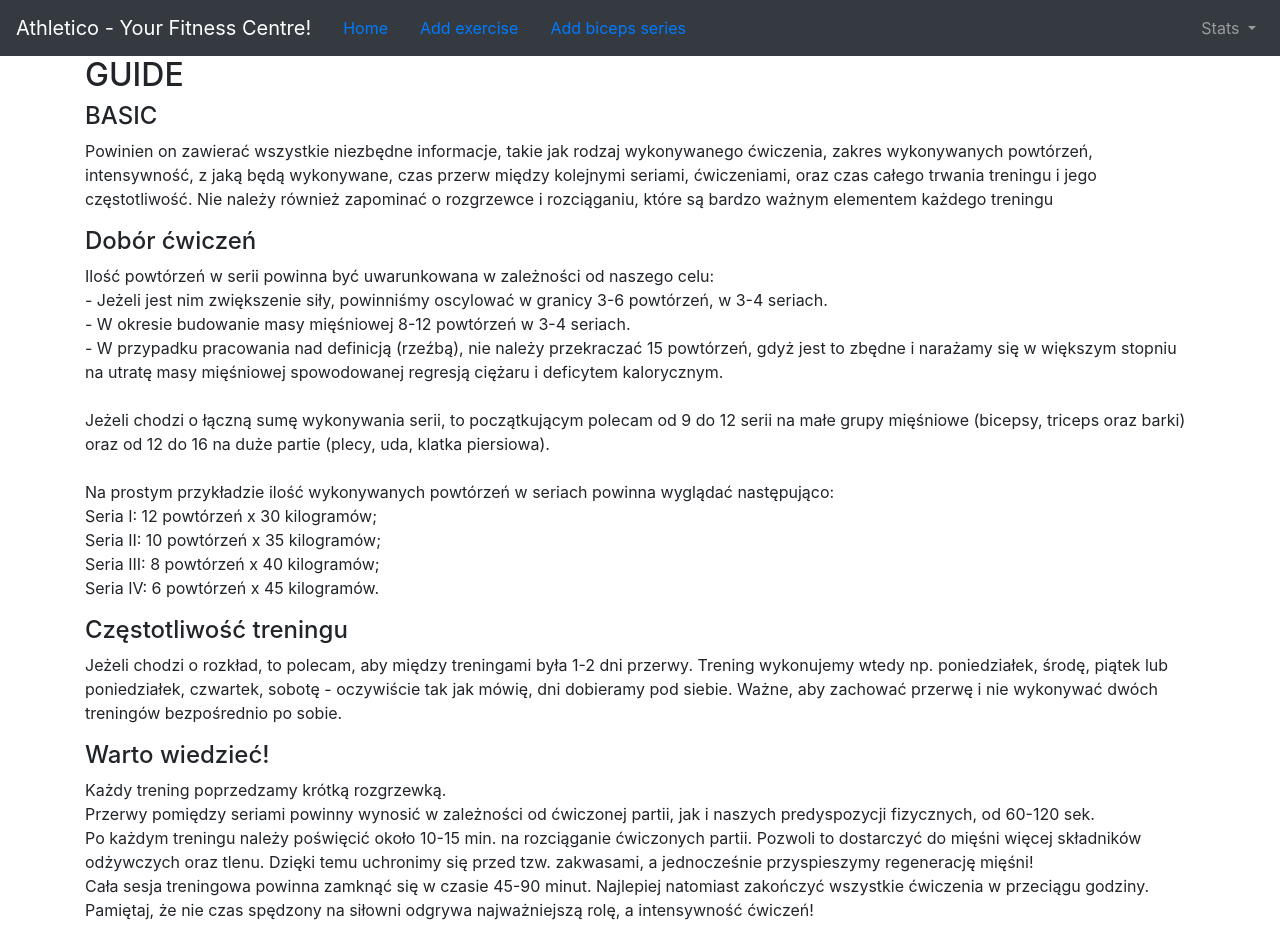
After one commit to Oskarovsky/Athletico, a Django app: page /notes/ in a window 1280 px wide. The commit adds this page. Run offline with Django 3.2, Linux system fonts and the light colour scheme; some libraries are stand-ins or nearby versions.

Commit message:
notes guide

```diff
--- a/athletico/urls.py
+++ b/athletico/urls.py
@@ -41,6 +41,11 @@ urlpatterns = [
         views.UpdateExerciseView.update_exercise,
         name='update_exercise'
     ),
+    path(
+        'notes/',
+        views.NotesView.show_notes,
+        name='show_notes'
+    ),
     path('stats/<str:exercise_type>/', views.show_stats, name='show_stats'),
     path('ajax/send-message/', send_message, name='send_message'),
     path('ajax/make-as-read/', make_as_read, name='make_as_read')
--- a/athletico/views.py
+++ b/athletico/views.py
@@ -506,16 +506,24 @@ class UpdateExerciseView(FormView):
 
     def update_exercise(request, exercise_date, exercise_type):
         global ex_db
+        exercise_doc = firestore_db.collection(u'exercise') \
+            .document(exercise_date) \
+            .collection('ex_type') \
+            .document(exercise_type)
+        ex_db = exercise_doc.get().to_dict()
         if request.method == "POST":
             form = ExerciseForm(request.POST)
+            if form.is_valid():
+                exercise = form.save(commit=False)
+                exercise_doc.update({u'date': exercise.date,
+                                     u'repetitions': exercise.repetitions,
+                                     u'type': exercise.exercise_type,
+                                     u'weight': exercise.weight,
+                                     u'duration': exercise.duration,
+                                     u'handle': exercise.handle_type,
+                                     })
         else:
-            exercise = firestore_db.collection(u'exercise')\
-                .document(exercise_date)\
-                .collection('ex_type')\
-                .document(exercise_type)
-                # .where(u'type', u'==', exercise_type)
-            ex_db = exercise.get().to_dict()
-            print(f"EXERCISE -> {exercise.get().to_dict()}")
+            print(f"EXERCISE -> {exercise_doc.get().to_dict()}")
             form = ExerciseForm(initial={'date': u'{}'.format(ex_db['date']),
                                          'repetitions': u'{}'.format(ex_db['repetitions']),
                                          'exercise_type': u'{}'.format(ex_db['type']),
@@ -524,3 +532,11 @@ class UpdateExerciseView(FormView):
                                          'handle_type': u'{}'.format(ex_db['handle'])})
         return render(request, UpdateExerciseView.template_name, {'form': form,
                                                                   'exercise': ex_db})
+
+
+class NotesView(FormView):
+    template_name = 'notes.html'
+    success_url = '/'
+
+    def show_notes(request):
+        return render(request, NotesView.template_name)
--- /dev/null
+++ b/templates/notes.html
@@ -0,0 +1,59 @@
+{% extends "base.html" %}
+
+{% block page_content %}
+
+    <div class="container">
+        <h2>GUIDE</h2>
+        <article>
+          <h4>BASIC</h4>
+          <p>
+              Powinien on zawierać wszystkie niezbędne informacje, takie jak rodzaj wykonywanego ćwiczenia,
+              zakres wykonywanych powtórzeń, intensywność, z jaką będą wykonywane, czas przerw między kolejnymi seriami,
+              ćwiczeniami, oraz czas całego trwania treningu i jego częstotliwość.
+              Nie należy również zapominać o rozgrzewce i rozciąganiu, które są bardzo ważnym elementem każdego treningu
+          </p>
+        </article>
+
+        <article>
+          <h4>Dobór ćwiczeń</h4>
+          <p>
+              Ilość powtórzeń w serii powinna być uwarunkowana w zależności od naszego celu: <br/>
+              - Jeżeli jest nim zwiększenie siły, powinniśmy oscylować w granicy 3-6 powtórzeń, w 3-4 seriach. <br/>
+              - W okresie budowanie masy mięśniowej 8-12 powtórzeń w 3-4 seriach. <br/>
+              - W przypadku pracowania nad definicją (rzeźbą), nie należy przekraczać 15 powtórzeń, gdyż jest to zbędne
+              i narażamy się w większym stopniu na utratę masy mięśniowej spowodowanej regresją ciężaru i deficytem kalorycznym. <br/>  <br/>
+
+              Jeżeli chodzi o łączną sumę wykonywania serii, to początkującym polecam od 9 do 12 serii na małe grupy mięśniowe (bicepsy, triceps oraz barki) oraz od 12 do 16 na duże partie (plecy, uda, klatka piersiowa).
+              <br/> <br/>
+
+            Na prostym przykładzie ilość wykonywanych powtórzeń w seriach powinna wyglądać następująco:  <br/>
+            Seria I: 12 powtórzeń x 30 kilogramów;  <br/>
+            Seria II: 10 powtórzeń x 35 kilogramów;  <br/>
+            Seria III: 8 powtórzeń x 40 kilogramów;  <br/>
+            Seria IV: 6 powtórzeń x 45 kilogramów.  <br/>
+          </p>
+        </article>
+
+        <article>
+          <h4>Częstotliwość treningu</h4>
+          <p>
+              Jeżeli chodzi o rozkład, to polecam, aby między treningami była 1-2 dni przerwy. Trening wykonujemy wtedy
+              np. poniedziałek, środę, piątek lub poniedziałek, czwartek, sobotę -  oczywiście tak jak mówię, dni dobieramy pod siebie.
+              Ważne, aby zachować przerwę i nie wykonywać dwóch treningów bezpośrednio po sobie.
+          </p>
+        </article>
+
+        <article>
+          <h4>Warto wiedzieć!</h4>
+          <p>
+              Każdy trening poprzedzamy krótką rozgrzewką. <br />
+              Przerwy pomiędzy seriami powinny wynosić w zależności od ćwiczonej partii, jak i naszych predyspozycji fizycznych, od 60-120 sek. <br />
+              Po każdym treningu należy poświęcić około 10-15 min. na rozciąganie ćwiczonych partii. Pozwoli to dostarczyć do mięśni więcej składników odżywczych oraz tlenu.
+              Dzięki temu uchronimy się przed tzw. zakwasami, a jednocześnie przyspieszymy regenerację mięśni! <br />
+              Cała sesja treningowa powinna zamknąć się w czasie 45-90 minut. Najlepiej natomiast zakończyć wszystkie ćwiczenia w przeciągu godziny.
+              Pamiętaj, że nie czas spędzony na siłowni odgrywa najważniejszą rolę, a intensywność ćwiczeń! <br />
+          </p>
+        </article>
+    </div>
+
+{% endblock %}
```
Also changed, not shown: templates/home.html (+7 -0 lines).
